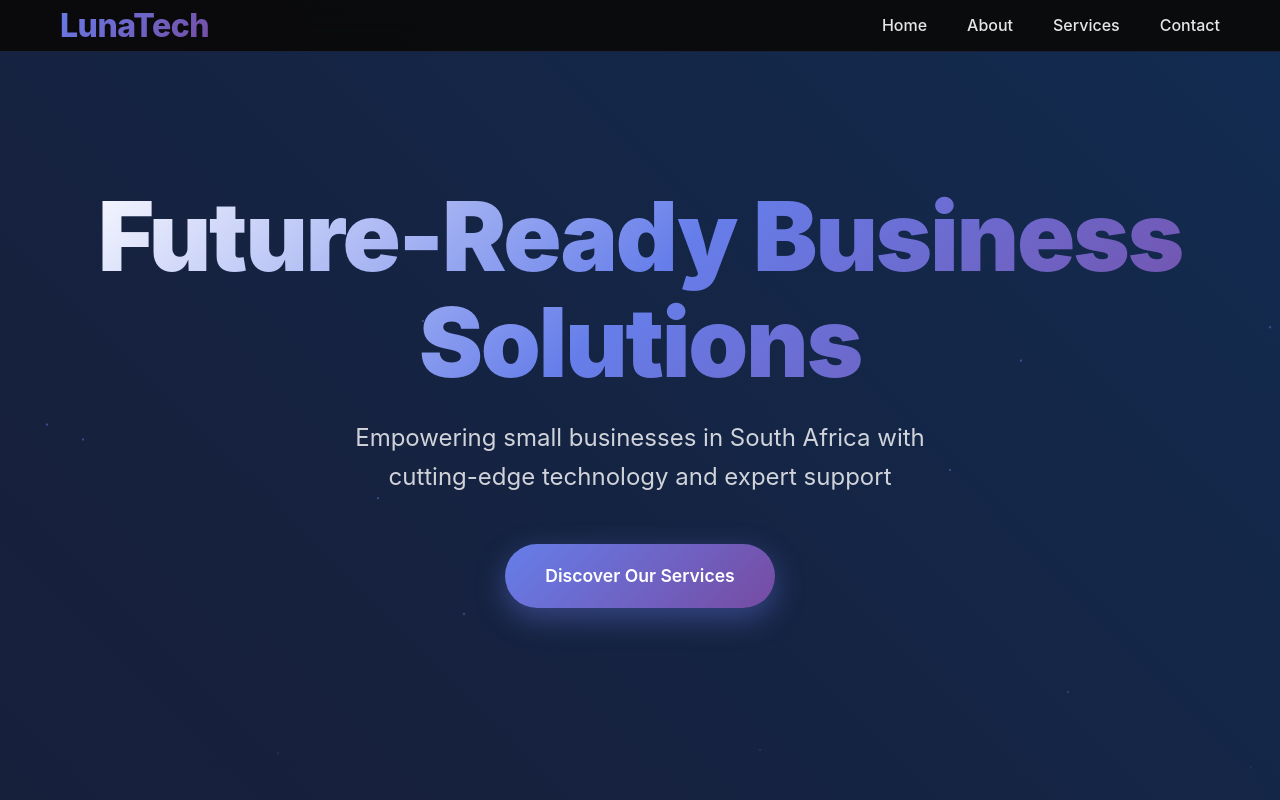
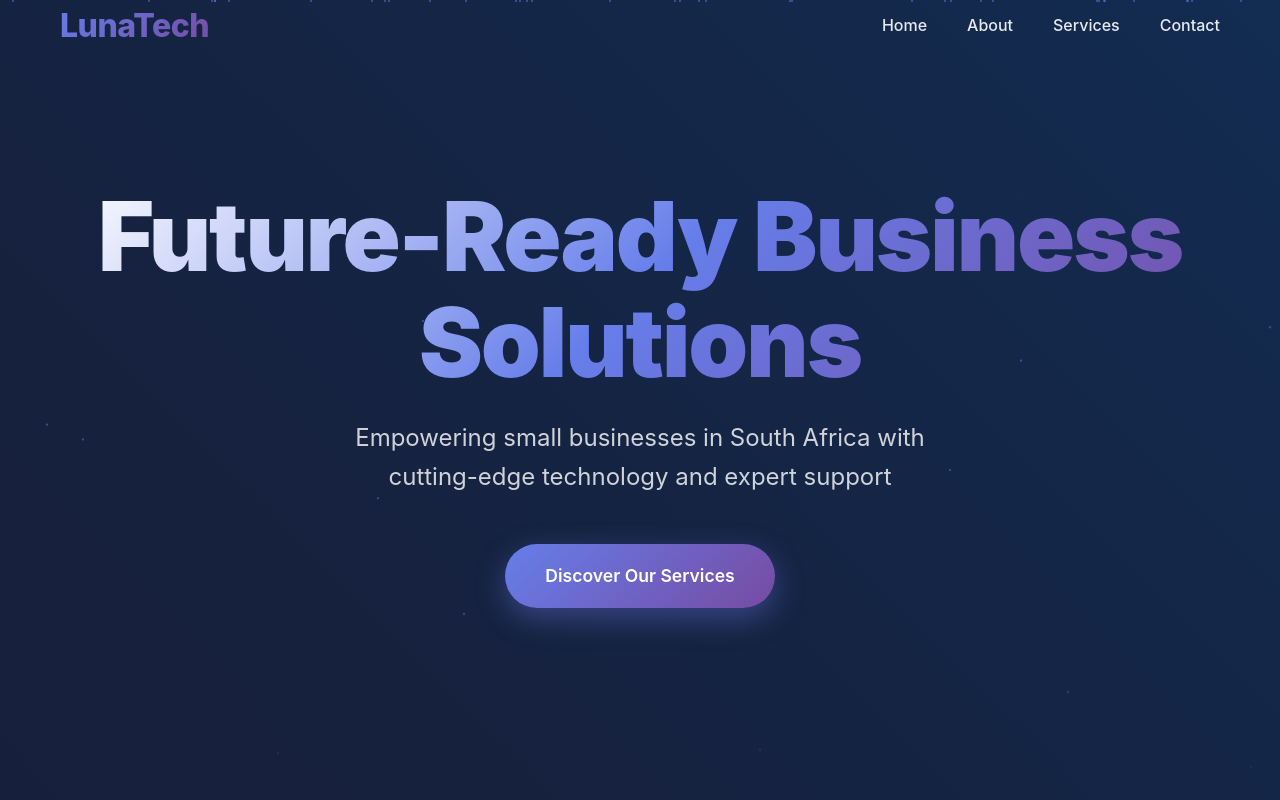
Before and after one commit to Gomza98/LunaTech, a plain HTML site: page index.html in a window 1280 px wide. Shown: the top 800 px of the page. Drawn offline with Linux system fonts and the light colour scheme.

Commit message:
Update index.html

```diff
--- a/index.html
+++ b/index.html
@@ -71,16 +71,21 @@
             100% { transform: translateY(-100vh) rotate(360deg); opacity: 0; }
         }
 
-        /* Header */
+        /* Header - Now seamless with hero */
         header {
-            background: linear-gradient(45deg, #0a0a0a, #1a1a2e, #16213e, #0f3460);
-            backdrop-filter: blur(20px);
+            background: transparent;
             position: fixed;
             top: 0;
             width: 100%;
             z-index: 1000;
+            transition: all 0.3s ease;
+        }
+
+        /* Header background on scroll */
+        header.scrolled {
+            background: rgba(10, 10, 10, 0.95);
+            backdrop-filter: blur(20px);
             border-bottom: 1px solid rgba(102, 126, 234, 0.2);
-            transition: all 0.3s ease;
         }
 
         nav {
@@ -151,7 +156,7 @@
             background: rgba(102, 126, 234, 0.2);
         }
 
-        /* Hero Section */
+        /* Hero Section - Now seamless with navbar */
         .hero {
             height: 100vh;
             display: flex;
@@ -160,6 +165,7 @@
             text-align: center;
             position: relative;
             overflow: hidden;
+            background: transparent;
         }
 
         .hero-content {
@@ -832,13 +838,13 @@
             }
         });
 
-        // Header background on scroll
+        // Enhanced header background on scroll
         window.addEventListener('scroll', function() {
             const header = document.querySelector('header');
-            if (window.scrollY > 100) {
-                header.style.background = 'rgba(10, 10, 10, 0.98)';
+            if (window.scrollY > 50) {
+                header.classList.add('scrolled');
             } else {
-                header.style.background = 'rgba(10, 10, 10, 0.95)';
+                header.classList.remove('scrolled');
             }
 
             handleScrollAnimations();
```
